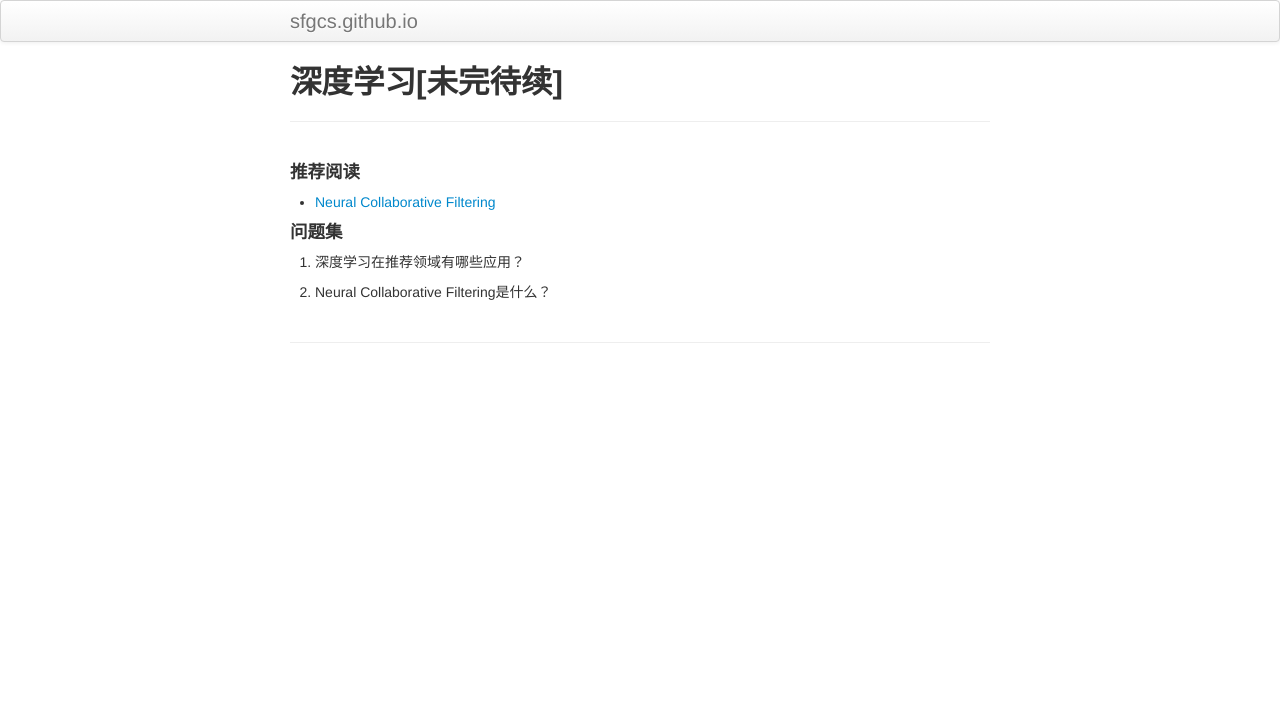
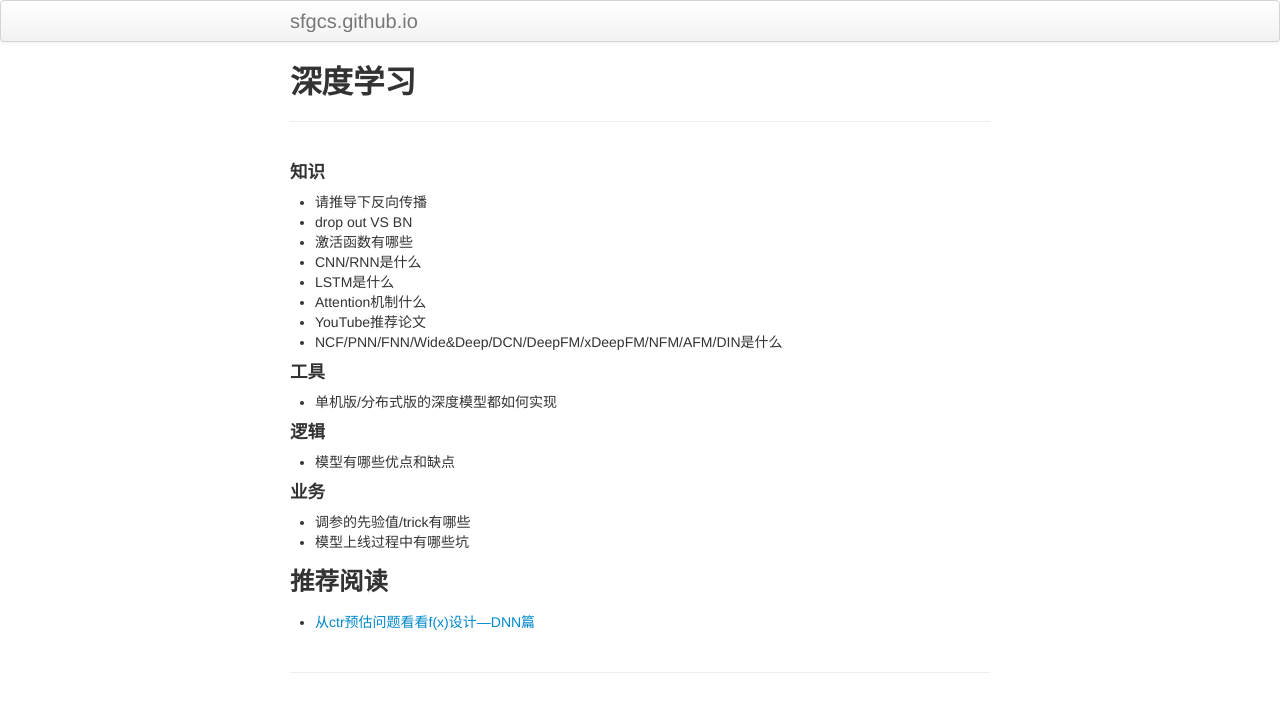
Before and after one commit to sfgcs/sfgcs.github.io, a Jekyll site: the page built from pages/dl.md, in a window 1280 px wide. Shown: the top 712 px of the page. Built offline with Jekyll 4.4.1, drawn with Linux system fonts in a browser that asks for light colours.

Commit message:
Update dl.md

```diff
--- a/pages/dl.md
+++ b/pages/dl.md
@@ -1,14 +1,33 @@
 ---
 layout: page
-title: 深度学习[未完待续]
+title: 深度学习
 description:
 ---
 
-#### 推荐阅读
-- [Neural Collaborative Filtering](https://arxiv.org/pdf/1708.05031.pdf)
+#### 知识
 
-#### 问题集
+- 请推导下反向传播
+- drop out VS BN
+- 激活函数有哪些
+- CNN/RNN是什么
+- LSTM是什么
+- Attention机制什么
+- YouTube推荐论文
+- NCF/PNN/FNN/Wide&Deep/DCN/DeepFM/xDeepFM/NFM/AFM/DIN是什么
 
-1. 深度学习在推荐领域有哪些应用？
+#### 工具
 
-2. Neural Collaborative Filtering是什么？
+- 单机版/分布式版的深度模型都如何实现
+
+#### 逻辑
+
+- 模型有哪些优点和缺点
+
+#### 业务
+
+- 调参的先验值/trick有哪些
+- 模型上线过程中有哪些坑
+
+
+### 推荐阅读
+- [从ctr预估问题看看f(x)设计—DNN篇](https://zhuanlan.zhihu.com/p/28202287)
```
